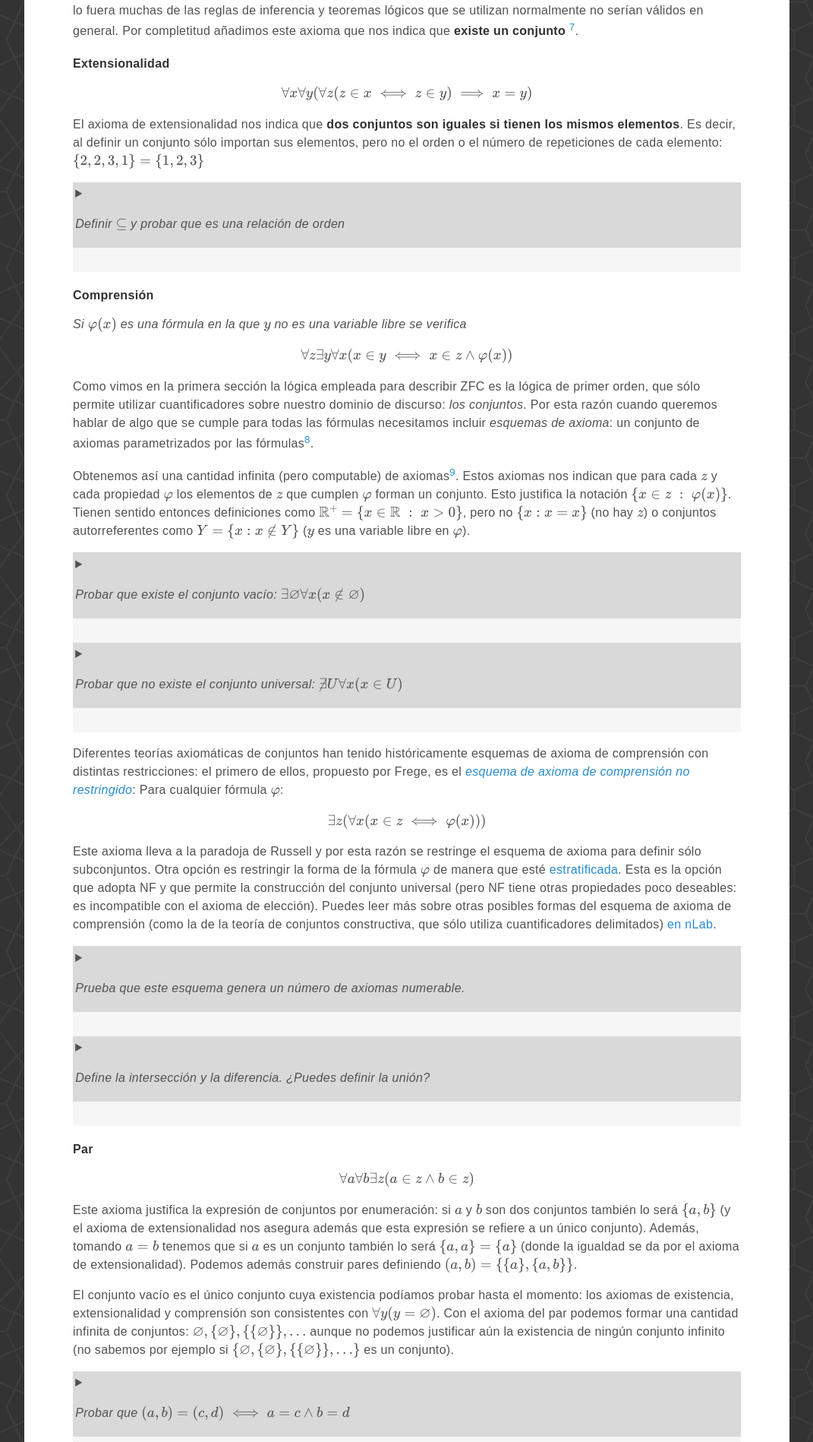
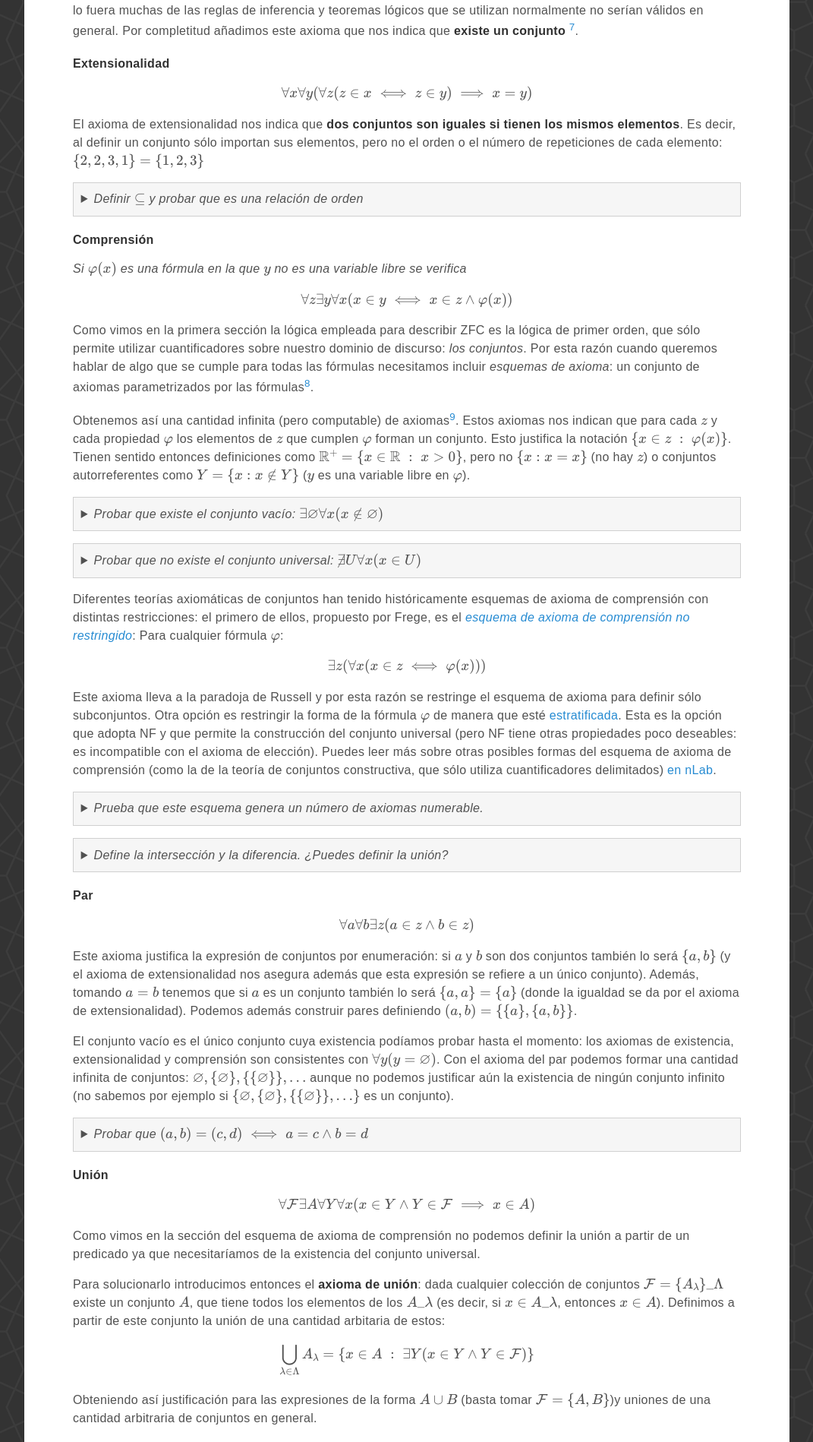
Before and after one commit to coDual/codual.github.io, a Jekyll site: the page built from _posts/2017-03-25-zfc.md, in a window 1280 px wide. Shown: the part 4148-6046 px from the top of the page at 76% size, without its empty margins (104-1175 px from the left). Built offline with Jekyll 4.4.1, drawn with Linux system fonts in a browser that asks for light colours; formulas are drawn with MathJax 3.

Commit message:
Arregla CSS ejercicios con libreim

```diff
--- a/css/page.css
+++ b/css/page.css
@@ -130,16 +130,26 @@ hr {
   border-bottom: 1px solid #fff;
 }
 
-details {
-  padding-bottom: 1rem;
-  background-color: #f6f6f6;
+
+/* De libreim */
+
+.ejercicio {
+	background: #f6f6f6;
+	border: 1px solid #d0d0d0;
+	overflow-x: auto;
+	margin: 0 0 1rem;
+	padding: 0.6rem;
 }
 
-summary {
-  margin-bottom: 1rem;
-  background-color: #d9d9d9;
-  padding: 0.2rem
+.ejercicio summary {
+	cursor: pointer;
+	outline: none;
 }
+
+.ejercicio summary p {
+	display: inline;
+}
+
 
 /* Code */
 code,
```
